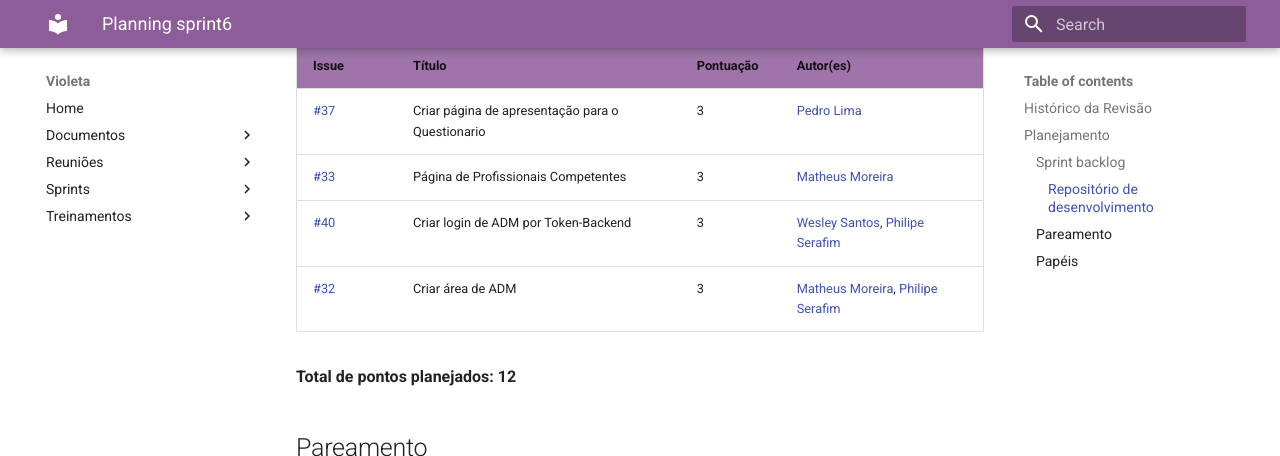
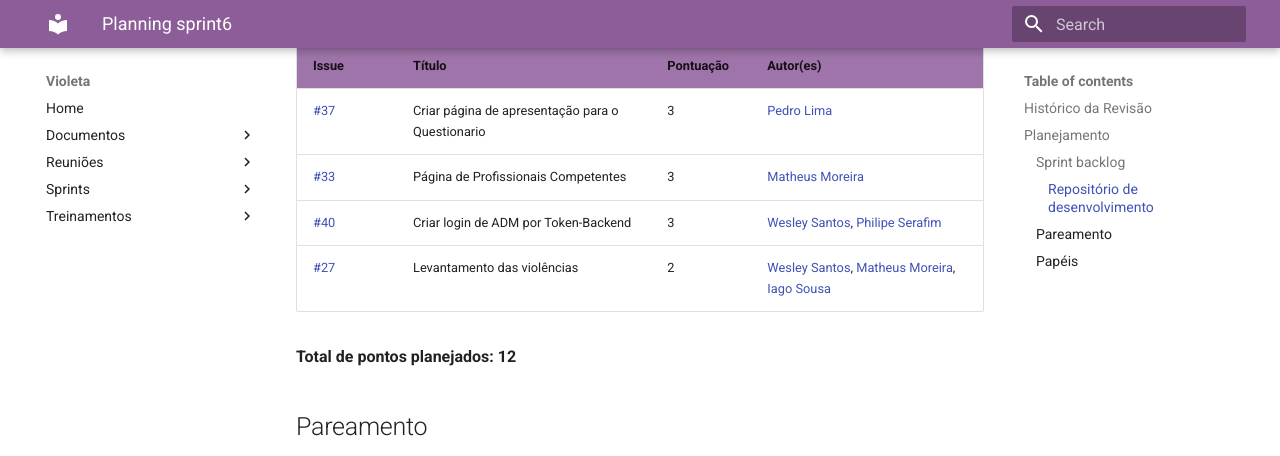
Before and after one commit to fga-eps-mds/2020.2-Violeta-Documentacao, an MkDocs documentation site: the page built from docs/Gerencia/sprints/sprint-6/planning_sprint6.md, in a window 1280 px wide and 900 px high, scrolled down 647 px, cut to the strip 0-456 px from the top of the window. Built offline with MkDocs 1.6.1 and Material for MkDocs 9.7.7, drawn with Linux system fonts in a browser that asks for light colours.

Commit message:
Atualizado planning sprint 6

```diff
--- a/docs/Gerencia/sprints/sprint-6/planning_sprint6.md
+++ b/docs/Gerencia/sprints/sprint-6/planning_sprint6.md
@@ -22,7 +22,7 @@ Nessa sprint o desenvolvimento será voltado para issues de débito técnicos da
 |[#37](https://github.com/fga-eps-mds/2020.2-violeta-desenvolvimento/issues/37)| Criar página de apresentação para o Questionario | 3 | [Pedro Lima](https://github.com/pedrolimass) |
 |[#33](https://github.com/fga-eps-mds/2020.2-violeta-desenvolvimento/issues/33)| Página de Profissionais Competentes | 3 | [Matheus Moreira](https://github.com/mateus-lm) |
 |[#40](https://github.com/fga-eps-mds/2020.2-Violeta-Desenvolvimento/issues/40)| Criar login de ADM por Token-Backend | 3 | [Wesley Santos](https://github.com/wesleysantos00), [Philipe Serafim](https://github.com/philipeserafim) |
-|[#32](https://github.com/fga-eps-mds/2020.2-Violeta-Desenvolvimento/issues/40)| Criar área de ADM | 3 | [Matheus Moreira](https://github.com/mateus-lm), [Philipe Serafim](https://github.com/philipeserafim) |
+|[#27](https://github.com/fga-eps-mds/2020.2-violeta-desenvolvimento/issues/27)| Levantamento das violências | 2 | [Wesley Santos](https://github.com/wesleysantos00), [Matheus Moreira](https://github.com/mateus-lm), [Iago Sousa](https://github.com/iasousa) |
 
 
 <b>Total de pontos planejados: 12 </b>
```
